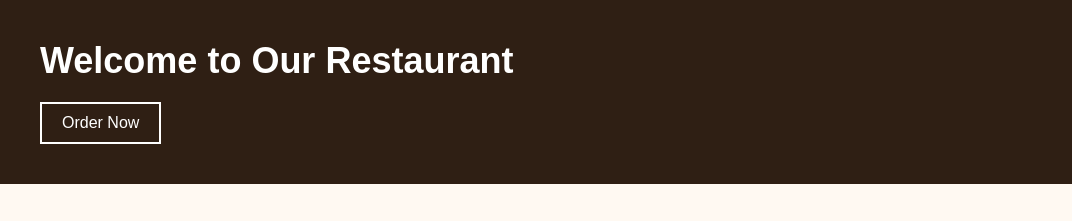
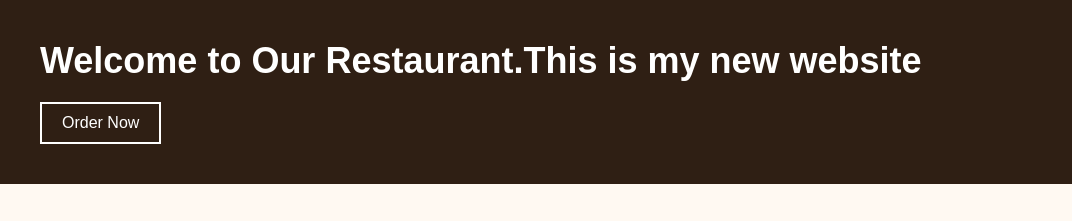
Before and after one commit to SomyaRastogi05/project-web, a plain HTML site: page index.html in a window 1280 px wide. Shown: the top 221 px of the page, 0-1072 px from the left. Drawn offline with Linux system fonts and the light colour scheme.

Commit message:
Modify welcome message in index.html
Updated the welcome message to include additional context about the website.

```diff
--- a/index.html
+++ b/index.html
@@ -11,7 +11,7 @@
   <!-- Welcome Section -->
   <section class="hero">
     <div class="hero-text">
-      <h1>Welcome to Our Restaurant</h1>
+      <h1>Welcome to Our Restaurant.This is my new website</h1>
       <button>Order Now</button>
     </div>
     <div class="hero-img">
```
